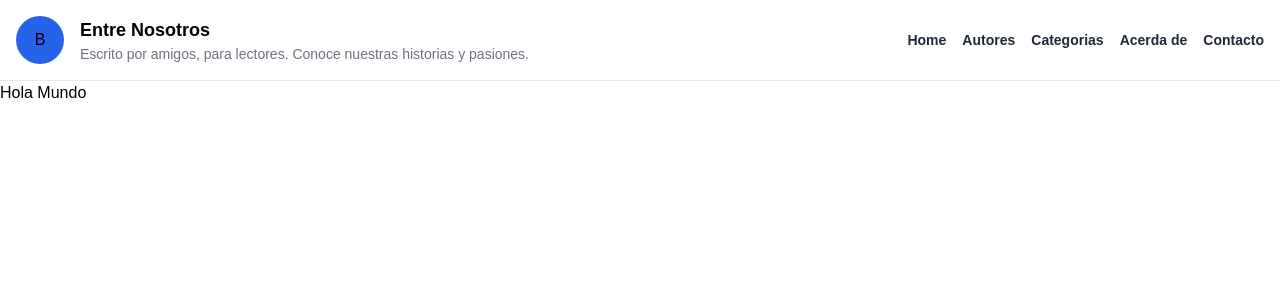
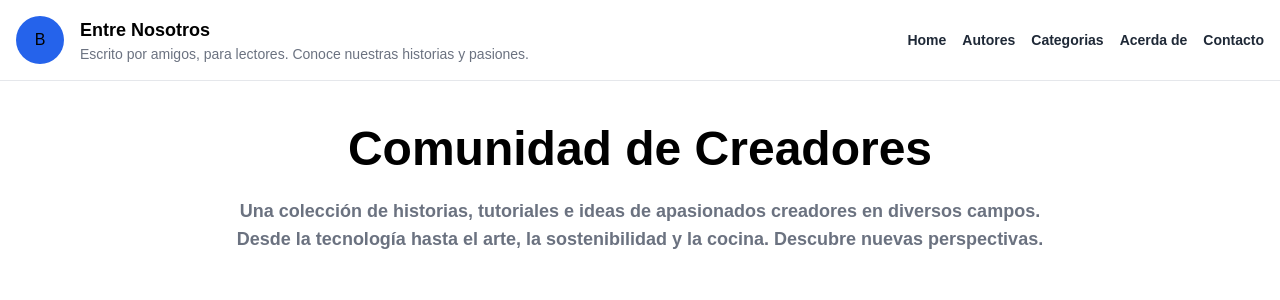
Before and after one commit to GuillermoSM5/front-blog, a Next.js app: page / in a window 1280 px wide. Shown: the top 300 px of the page. Built offline with nearby package versions, Linux system fonts and the light colour scheme.

Commit message:
page Header Text

```diff
--- a/src/app/layout.tsx
+++ b/src/app/layout.tsx
@@ -1,7 +1,7 @@
 import type { Metadata } from "next";
 import { Geist, Geist_Mono } from "next/font/google";
 import "./globals.css";
-import Header from "./components/Header";
+import Header from "./components/shared/Header";
 
 const geistSans = Geist({
   variable: "--font-geist-sans",
--- a/src/app/page.tsx
+++ b/src/app/page.tsx
@@ -2,6 +2,11 @@ import Image from "next/image";
 
 export default function Home() {
   return (
-    <h1>Hola Mundo</h1>
+    <div className=" container m-auto text-center">
+      <h1 className="font-bold text-5xl mt-11 mb-6">Comunidad de Creadores</h1>
+      <div className="w-[65%] m-auto">
+        <p className="text-(--secondary-color) font-bold text-lg">Una colección de historias, tutoriales e ideas de apasionados creadores en diversos campos. Desde la tecnología hasta el arte, la sostenibilidad y la cocina. Descubre nuevas perspectivas.</p>
+      </div>
+    </div>
   );
 }
```
Also changed, not shown: src/app/components/shared/Header.tsx (renamed from src/app/components/Header.tsx).
